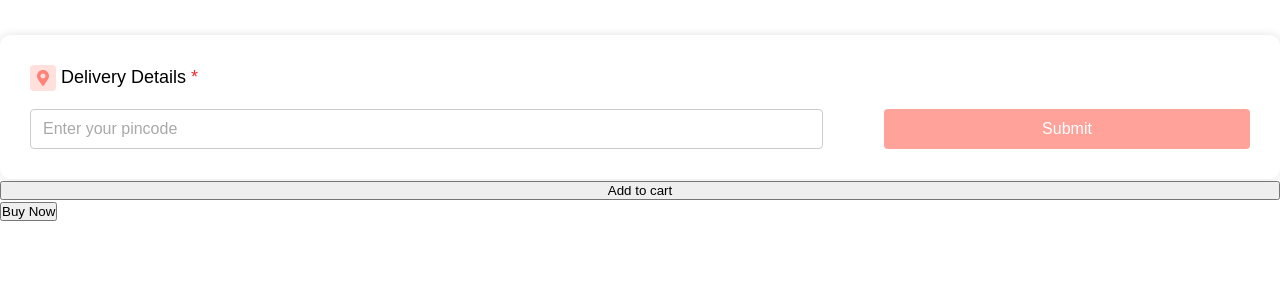
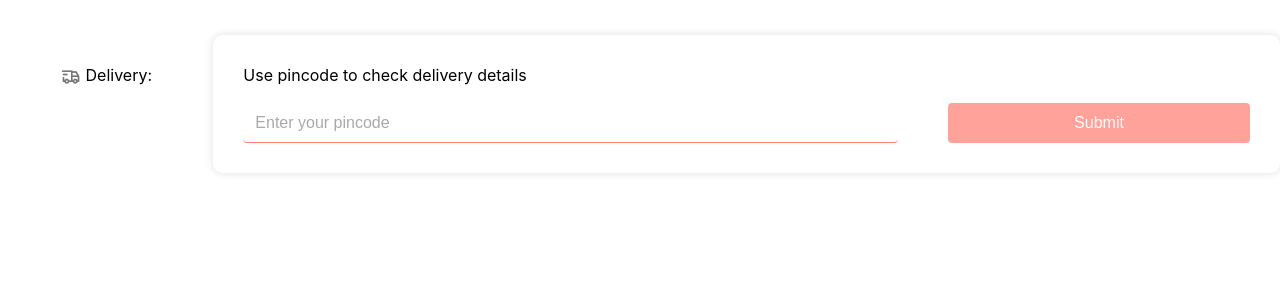
Before and after one commit to digiprex/pincode-shopify, a React (Create React App) app: page / in a window 1280 px wide. Shown: the top 300 px of the page. Built offline with nearby package versions, Linux system fonts and the light colour scheme.

Commit message:
new pincode section

```diff
--- a/package.json
+++ b/package.json
@@ -28,7 +28,7 @@
     "local:saturn-prod-linux": "cp .env.saturn.production .env && react-scripts start",
     "test": "react-scripts test",
     "eject": "react-scripts eject",
-    "start": "react-scripts start"
+    "start": "PORT=5000 react-scripts start"
   },
   "eslintConfig": {
     "extends": [
--- a/src/App.jsx
+++ b/src/App.jsx
@@ -208,11 +208,7 @@ const App = () => {
         verifyPincodeDeliveribility_check={verifyPincodeDeliveribility} popup_check={false}/>
     </div>
     <div>
-      <div className='product__submit'>
-        <button className='btn product__submit__add' onClick={(e) => addToCartClick(e)}>Add to cart</button>
-        <button className=' buy-now-custom-button buy-now-custom-button--unbranded' onClick={(e) => buyNowClick(e)}>Buy Now</button>
-      </div>
-    <Modal
+    {/* <Modal
         center
         open={modalIsOpen}
         onClose={closeDesktopModal}
@@ -225,7 +221,7 @@ const App = () => {
         clicked_check={modal_clicked} link_check={modal_link} SetPincode_check={SetModalPincode} SetClicked_check={SetModalClicked}
         verifyPincodeDeliveribility_check={verifyPincodeDeliveribility} popup_check={true} from_add_to_cart={from_add_to_cart}
         from_buy_now={from_buy_now} buyNow={buyNow} addToCart={addToCart}/>
-      </Modal>
+      </Modal> */}
     </div>
     </>
   );
--- a/src/Components/Pincode-section.jsx
+++ b/src/Components/Pincode-section.jsx
@@ -1,5 +1,6 @@
 import '../css/Pincode-section.css'
 import Amazon from "../images/amazon.png";
+import deliveryPic from '../images/tabler_truck-delivery.png';
 import "react-responsive-modal/styles.css";
 import { FaMapMarkerAlt } from "react-icons/fa";
 
@@ -37,14 +38,19 @@ const PincodeSection = ({pincode_value,delivery_date_check,status_code_check,cli
   return (
     <div className="pincode-secton-main-container">
       <div className="cart-body-right">
-          <div className="cart-body-right-container">
+					<div className='delivery-symbol'>
+						<div className='delivery-image-div'>
+							<img src={deliveryPic} className="delivery-image" alt="" srcset="" />
+						</div>
+						<div className='delivery-image-text'>
+							Delivery:
+						</div>
+					</div>
+					<div className="cart-body-right-container">
               <div className="right-upper">
                   <div className="deliver-details">
-                      <span className="map-icon">
-                          <FaMapMarkerAlt className="fa-map-icon" />
-                      </span>
                       <span>
-                          Delivery Details <span>*</span>
+												Use pincode to check delivery details
                       </span>
                   </div>
                   <div className='pincode'>
@@ -143,7 +149,7 @@ const PincodeSection = ({pincode_value,delivery_date_check,status_code_check,cli
                     }
 
                   </div>
-                </div>
+              </div>
           </div>
       </div>
       </div>
--- a/src/css/Pincode-section.css
+++ b/src/css/Pincode-section.css
@@ -8,6 +8,7 @@
     box-sizing: border-box;
     box-shadow: 0px 0px 10px rgba(0, 0, 0, 0.12);
     border-radius: 10px;
+    flex: 10;
 }
 
 .pincode-secton-main-container
@@ -123,8 +124,8 @@
     box-shadow: none;
     margin-right: 5%;
     height: 40px;
-    border: 1px solid #ccc;
     border-radius: 4px;
+    border-bottom: solid 1px var(--color-dark); ;
 }
 
 .pincode-secton-main-container
@@ -527,6 +528,26 @@
     cursor: pointer;
 }
 
+.cart-body-right{
+    display: flex;
+}
+
+.delivery-symbol{
+    display: flex;
+    padding-top: 30px;
+    flex:2;
+    justify-content: center;
+}
+.delivery-image-div{
+    margin-top: 1%;
+    margin-right: 2%;
+}
+
+.deliver-image {
+    height: 20px;
+    width: 20px;
+}
+
 @media only screen and (max-width: 1025px) {
     .pincode-popup-main-container .popup-container {
         width: 40%;
```
Also changed, not shown: src/images/tabler_truck-delivery.png (added).
